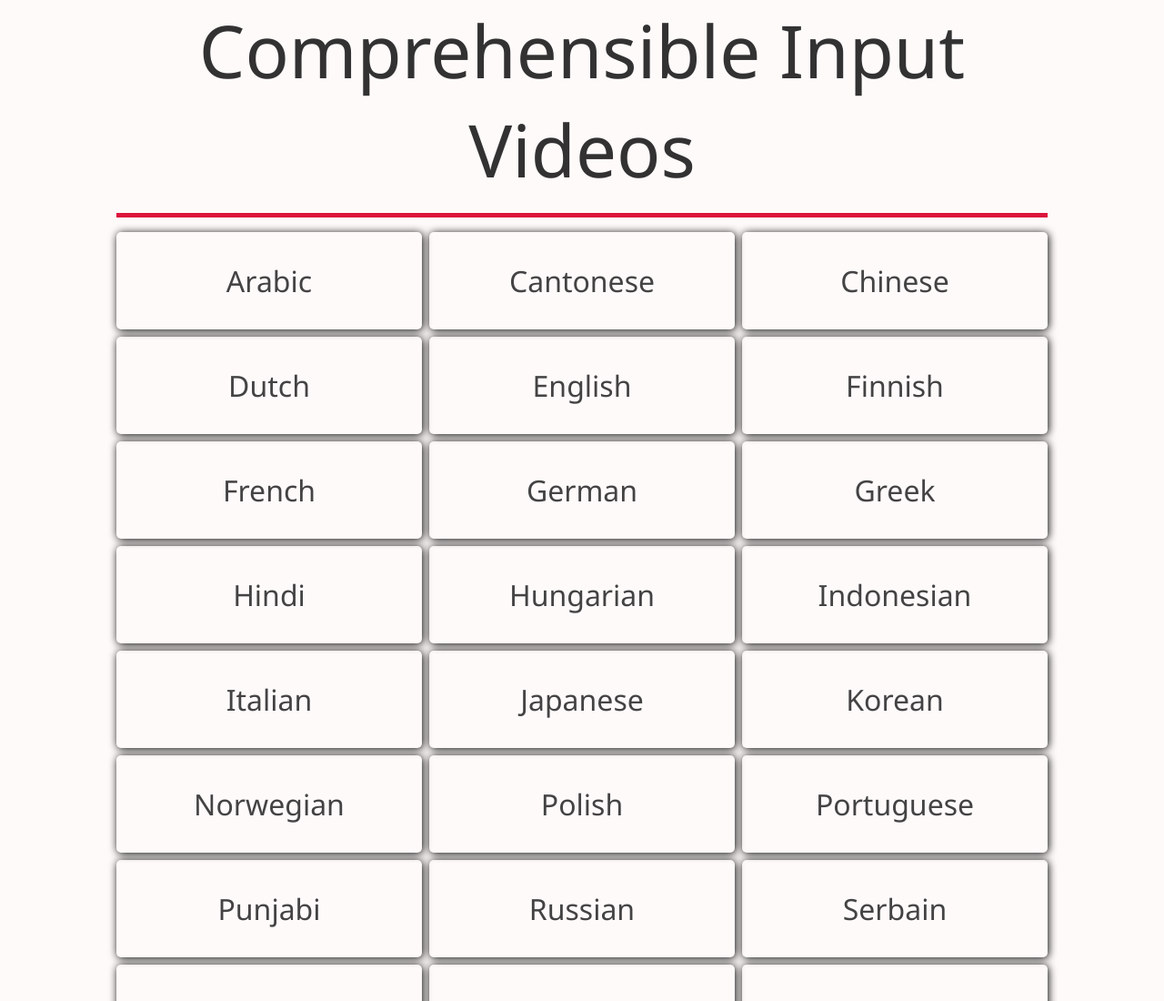
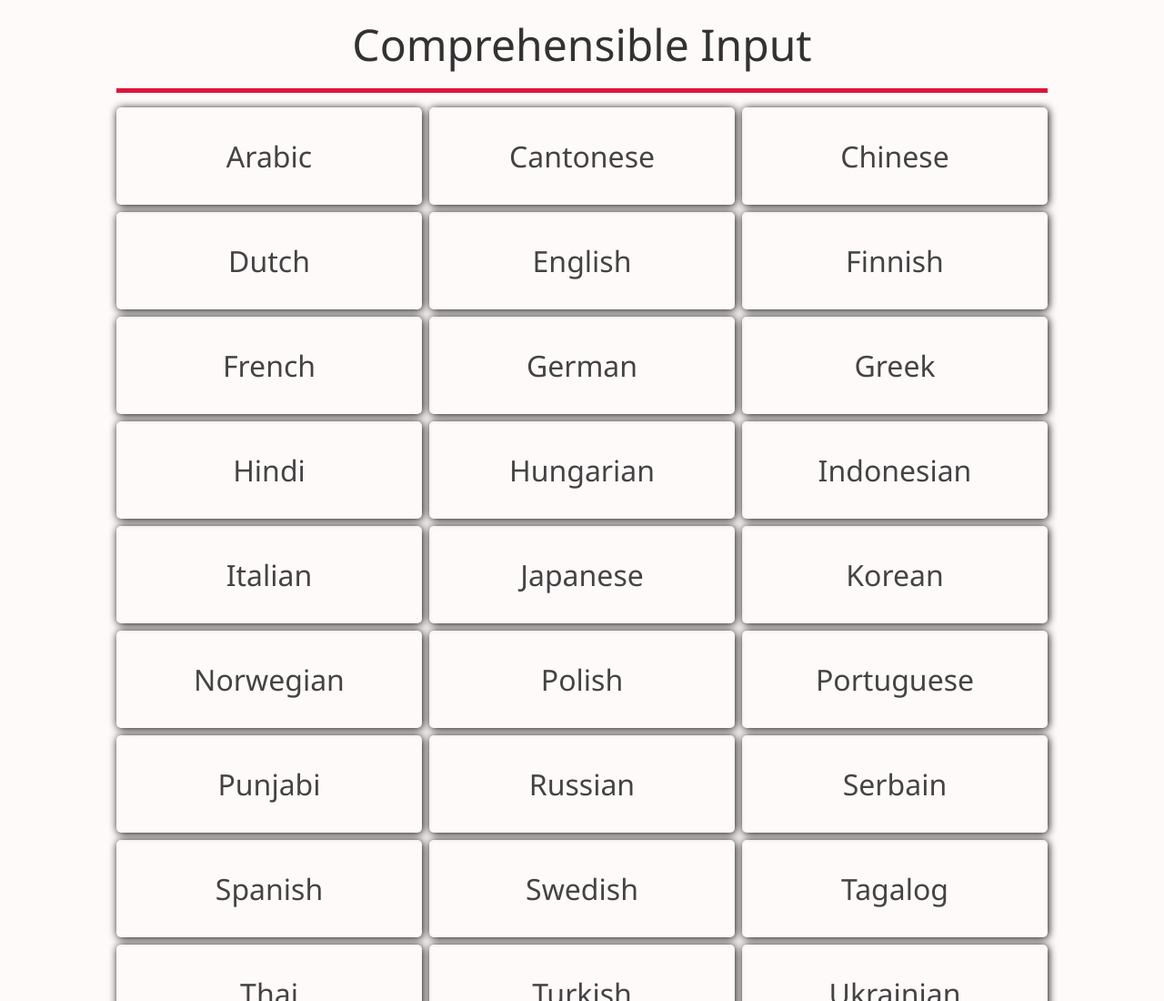
Before and after one commit to JackTylerIsReallyCool/ComprehensibleInput, a plain HTML site: page index.html in a window 1280 px wide. Shown: the top 1100 px of the page at 91% size. Drawn offline with nearby package versions, Linux system fonts and the light colour scheme.

Commit message:
Updated page title sizes

```diff
--- a/index.html
+++ b/index.html
@@ -12,7 +12,7 @@
 </head>
 
 <body>
-    <h1>Comprehensible Input Videos</h1>
+    <h1>Comprehensible Input</h1>
     <div id="languages-grid"></div>
 </body>
 
@@ -26,10 +26,12 @@
     h1 {
         text-align: center;
         font-weight: 350;
-        font-size: 10vw;
+        font-size: 12vw;
         color: #000c;
         border-bottom: 5px solid crimson;
         margin: 0;
+        padding: 1rem 0;
+
     }
 
     #languages-grid {
@@ -52,12 +54,14 @@
     @media only screen and (min-width: 700px) {
         h1 {
             font-size: 5rem;
-            margin: 0;
-            padding-bottom: 1rem;
         }
     }
 
     @media only screen and (min-width: 440px) {
+        h1 {
+            font-size: 3rem;
+        }
+
         body{
             margin: 0 10%;
         }
```
Also changed, not shown: browse.html (+3 -3 lines).
